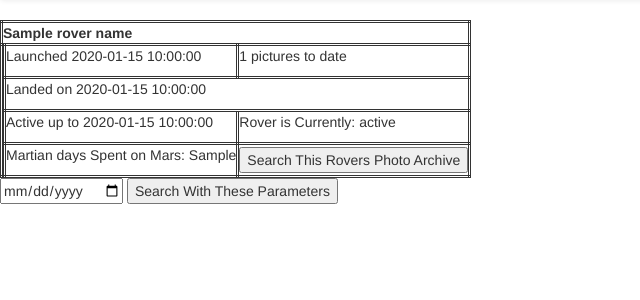
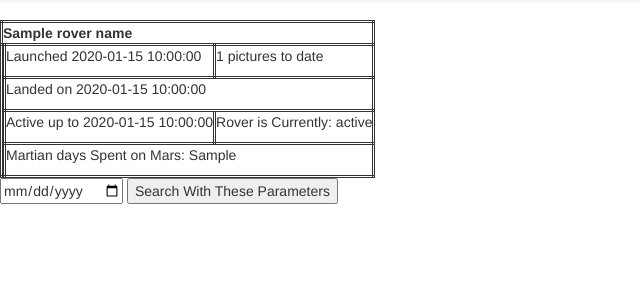
Before and after one commit to ShivonQ/Mars_Rover, a Flask app: template templates/rover_home.html in a window 1280 px wide. Shown: the part 52-352 px from the top of the page, without its empty margins (0-640 px from the left). Run offline with Flask 2, Linux system fonts and the light colour scheme; the template is opened without the code that fills it: most values are stand-ins (such as "Sample title", 1, 10 or a date in 2020); some libraries are stand-ins or nearby versions.

Commit message:
fixed weird api kjey issues as wellas removed non-functional forms

```diff
--- a/nasa_mars_rover_client.py
+++ b/nasa_mars_rover_client.py
@@ -8,7 +8,7 @@ class NasaMarsClient:
         self.manifest_url = 'https://api.nasa.gov/mars-photos/api/v1/manifests/'
 
         self.rover = ['Spirit','Opportunity','Curiosity']
-        self.key = key
+        self.key = 'api_key=' + key
 
     def get_rovers(self):
         return self.rover
--- a/templates/index.html
+++ b/templates/index.html
@@ -2,6 +2,6 @@
 {% block content %}
 
     <h1>Hello, {{ title }}!</h1>
-    {% include 'image_search_form.html' %}
+
 
 {% endblock %}
--- a/templates/rover_home.html
+++ b/templates/rover_home.html
@@ -36,13 +36,13 @@
                     <td class="rover_td"><p>Rover is Currently: {{ status }}</p></td>
                 </tr>
                 <tr class="biopic_row">
-                    <td class="rover_td"><p>Martian days Spent on Mars: {{ max_sol }}</p></td>
-                    <td class="rover_td">
-                        <form action="/photos" method="POST">
-                            <input type="text" value="{{ rover_name }}" hidden="hidden">
-                            <button type="submit" name = 'picture_search'>Search This Rovers Photo Archive</button>
-                        </form>
-                    </td>
+                    <td class="rover_td" colspan="2"><p>Martian days Spent on Mars: {{ max_sol }}</p></td>
+{#                    <td class="rover_td">#}
+{#                        <form action="/photos" method="POST">#}
+{#                            <input type="text" value="{{ rover_name }}" hidden="hidden">#}
+{#                            <button type="submit" name = 'picture_search'>Search This Rovers Photo Archive</button>#}
+{#                        </form>#}
+{#                    </td>#}
                 </tr>
             </table>
         </div>
```
Also changed, not shown: testing.py (+16 -16 lines), mars_rover_photo_data.db.
